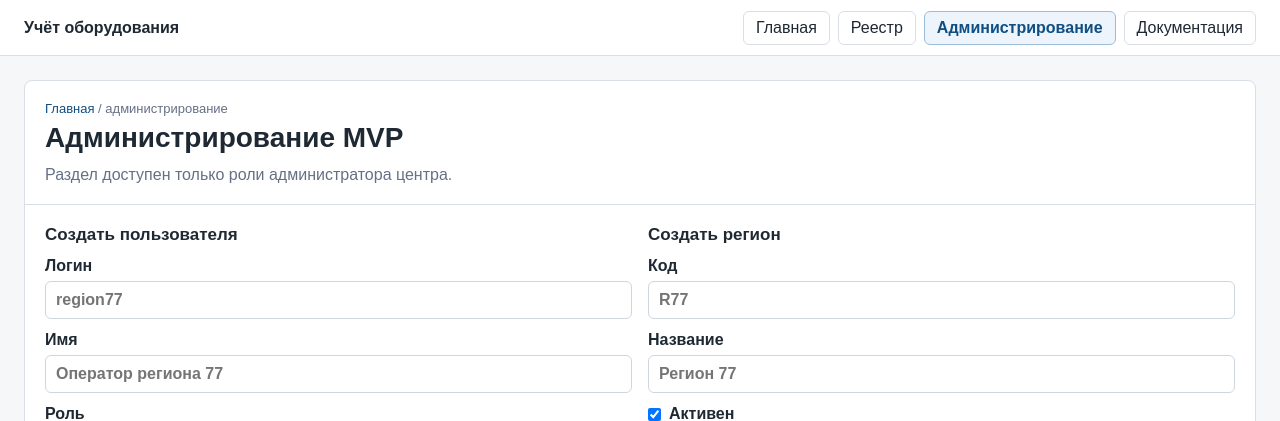
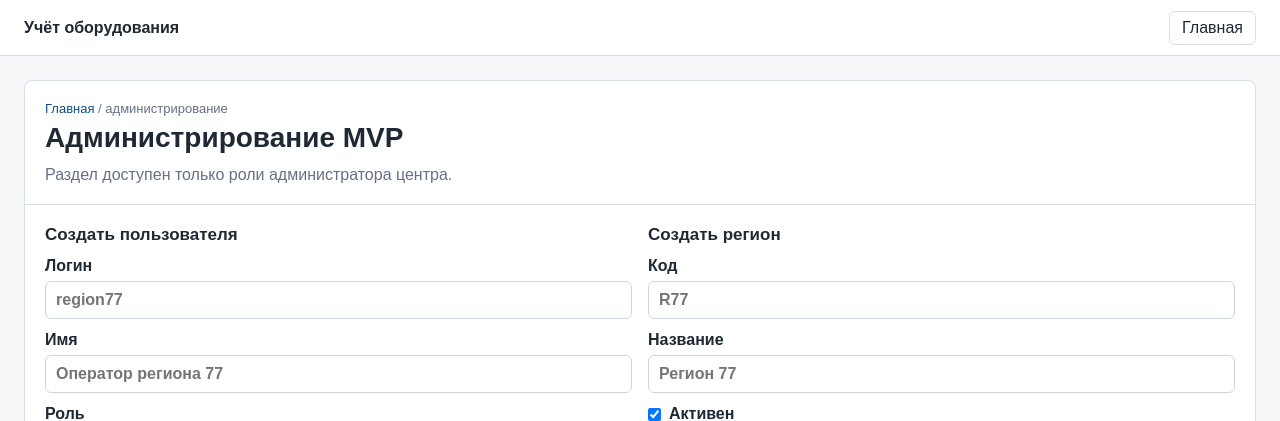
Before and after one commit to milexx/equipment-accounting, a FastAPI app: template app/templates/admin/index.html in a window 1280 px wide. Shown: the top 421 px of the page. Run offline with FastAPI, Linux system fonts and the light colour scheme; the template is opened without the code that fills it, so the values that code supplies are empty; parts of the project's set-up code (start-up, migrations or seed data) failed here and were passed over; some libraries are stand-ins or nearby versions.

Commit message:
Simplify admin navigation

```diff
--- a/app/templates/admin/index.html
+++ b/app/templates/admin/index.html
@@ -11,9 +11,6 @@
     <div class="brand">Учёт оборудования</div>
     <nav>
       <a href="/">Главная</a>
-      <a href="/equipment">Реестр</a>
-      <a href="/admin" class="active">Администрирование</a>
-      <a href="/documentation">Документация</a>
     </nav>
   </header>
 
```
